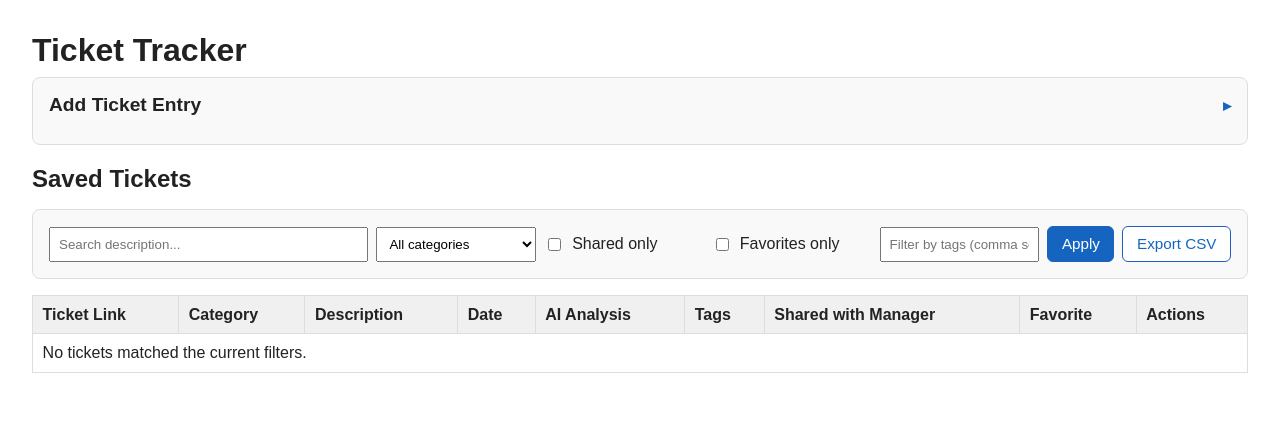
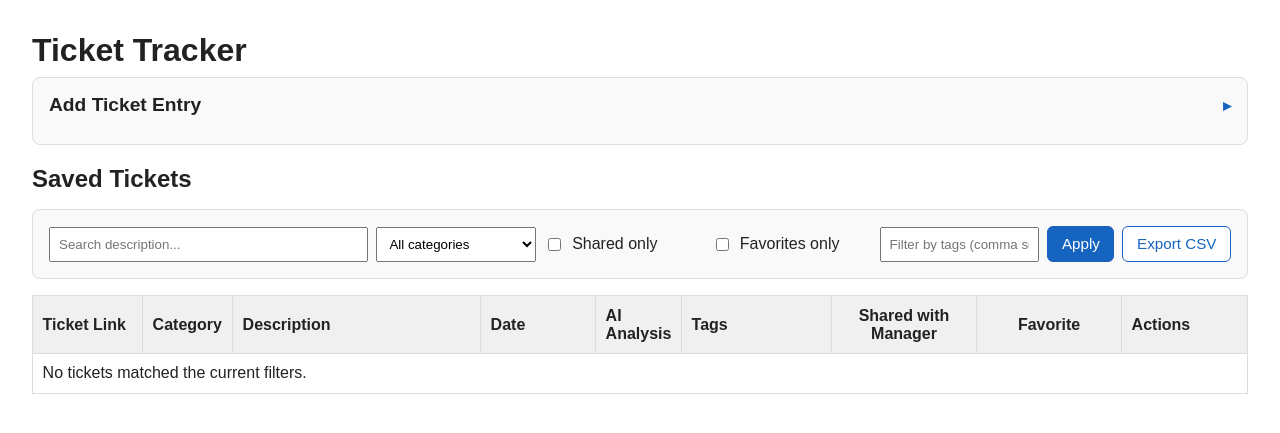
Before and after one commit to Mitchell-13/pack_tracker, a Flask app: page / in a window 1280 px wide. Shown: the top 433 px of the page. Run offline with Flask 3, Linux system fonts and the light colour scheme; data that the repository does not hold is empty.

Commit message:
Polish saved tickets table layout and date display

```diff
--- a/app.py
+++ b/app.py
@@ -13,6 +13,16 @@ BASE_DIR = Path(__file__).resolve().parent
 DATABASE = BASE_DIR / "tickets.db"
 
 app = Flask(__name__)
+
+
+@app.template_filter("human_date")
+def human_date(value: str) -> str:
+    try:
+        parsed_date = datetime.strptime(value, "%Y-%m-%d")
+    except (TypeError, ValueError):
+        return value
+
+    return f"{parsed_date:%b} {parsed_date.day}, {parsed_date:%Y}"
 
 
 def get_db() -> sqlite3.Connection:
--- a/templates/index.html
+++ b/templates/index.html
@@ -41,8 +41,17 @@
     .danger { border: 1px solid #c62828; color: #c62828; background: #fff; }
     .danger:hover { background: #ffecec; }
     table { border-collapse: collapse; width: 100%; }
-    th, td { border: 1px solid #ddd; padding: 0.6rem; text-align: left; }
+    th, td { border: 1px solid #ddd; padding: 0.65rem 0.6rem; text-align: left; }
     th { background: #f0f0f0; }
+    .tickets-table { table-layout: fixed; }
+    .tickets-table col.col-link { width: 110px; }
+    .tickets-table col.col-category { width: 90px; }
+    .tickets-table col.col-date { width: 115px; }
+    .tickets-table col.col-analysis { width: 86px; }
+    .tickets-table col.col-tags { width: 150px; }
+    .tickets-table col.col-shared,
+    .tickets-table col.col-favorite { width: 145px; }
+    .tickets-table col.col-actions { width: 126px; }
     .sort-links a { margin-right: 0.6rem; }
     .muted { color: #666; font-size: 0.9rem; }
     .controls { margin: 1rem 0; }
@@ -50,9 +59,15 @@
     .controls label { margin: 0; font-weight: normal; }
     .ticket-link-cell,
     .analysis-cell,
+    .shared-cell,
+    .favorite-cell,
     .actions-cell {
       text-align: center;
       vertical-align: middle;
+    }
+    .shared-header,
+    .favorite-header {
+      text-align: center;
     }
     .ticket-link-cell .btn,
     .analysis-cell .btn {
@@ -239,7 +254,18 @@
     </form>
   </div>
 
-  <table>
+  <table class="tickets-table">
+    <colgroup>
+      <col class="col-link" />
+      <col class="col-category" />
+      <col class="col-description" />
+      <col class="col-date" />
+      <col class="col-analysis" />
+      <col class="col-tags" />
+      <col class="col-shared" />
+      <col class="col-favorite" />
+      <col class="col-actions" />
+    </colgroup>
     <thead>
       <tr>
         <th>Ticket Link</th>
@@ -248,8 +274,8 @@
         <th>Date</th>
         <th>AI Analysis</th>
         <th>Tags</th>
-        <th>Shared with Manager</th>
-        <th>Favorite</th>
+        <th class="shared-header">Shared with Manager</th>
+        <th class="favorite-header">Favorite</th>
         <th>Actions</th>
       </tr>
     </thead>
@@ -261,7 +287,7 @@
         </td>
         <td>{{ ticket['category'] }}</td>
         <td>{{ ticket['description'] }}</td>
-        <td>{{ ticket['date'] }}</td>
+        <td>{{ ticket['date'] | human_date }}</td>
         <td class="analysis-cell">
           {% if ticket['ai_analysis'] %}
             <button
@@ -286,8 +312,8 @@
             —
           {% endif %}
         </td>
-        <td>{{ '✅' if ticket['shared_with_manager'] else '❌' }}</td>
-        <td>{{ '⭐' if ticket['favorite'] else '—' }}</td>
+        <td class="shared-cell">{{ '✅' if ticket['shared_with_manager'] else '❌' }}</td>
+        <td class="favorite-cell">{{ '⭐' if ticket['favorite'] else '—' }}</td>
         <td class="actions-cell">
           <div class="actions">
             <form method="get" action="{{ url_for('index') }}">
```
